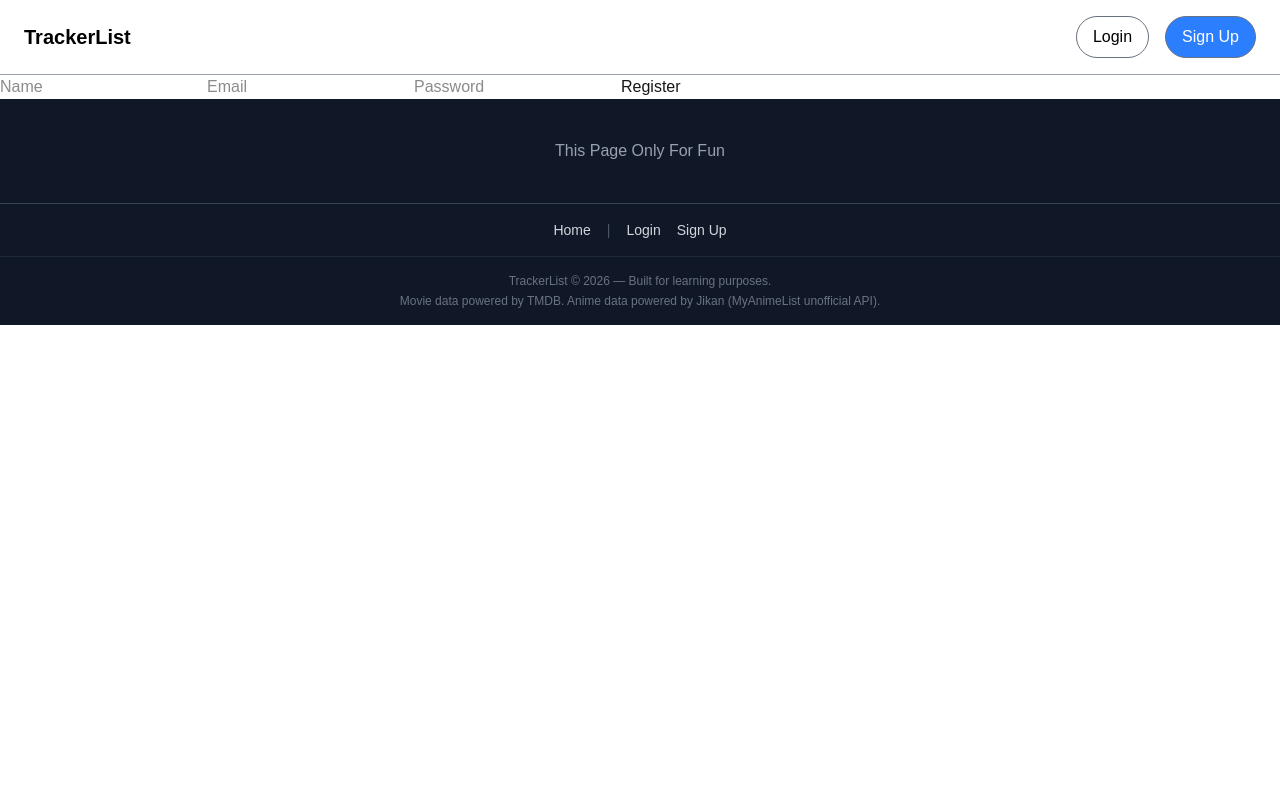
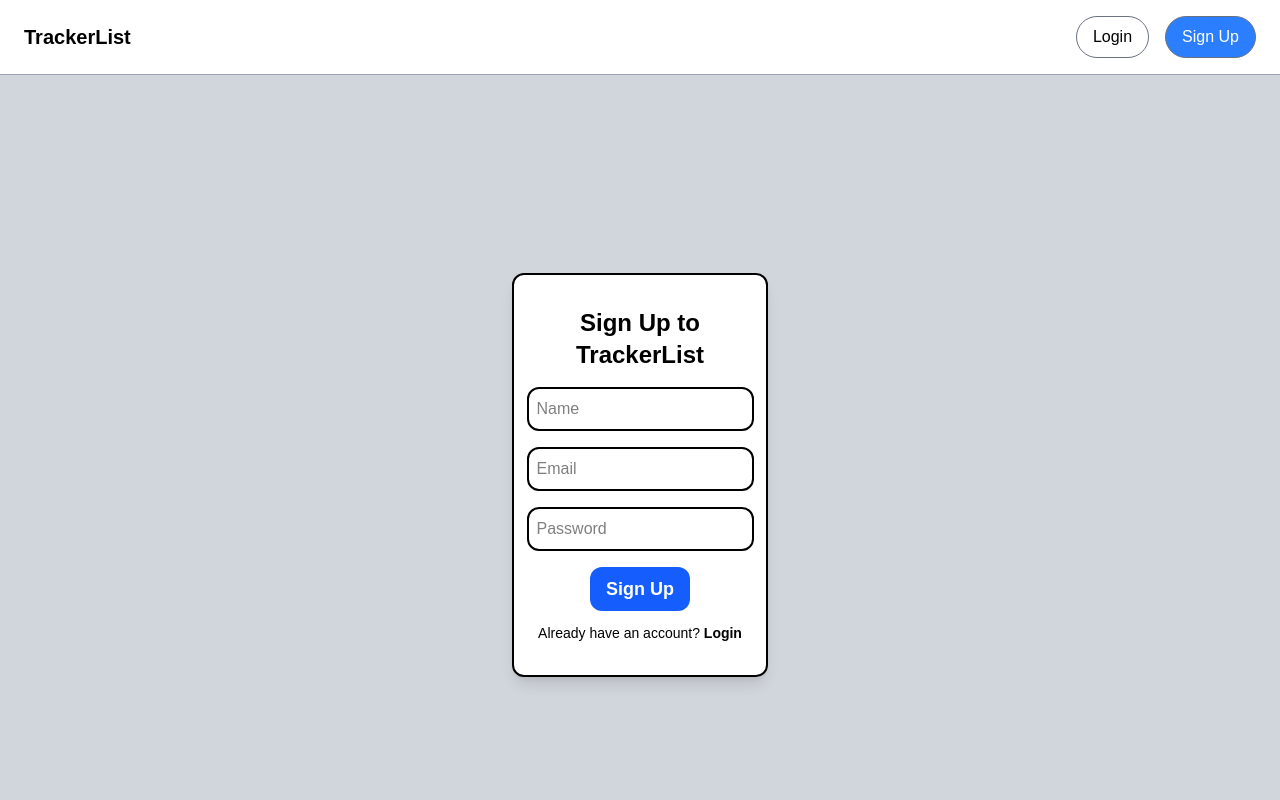
Before and after one commit to pyudha2/Movie_Tracker, a Next.js app: page /register in a window 1280 px wide. Shown: the top 800 px of the page. Built offline with nearby package versions, Linux system fonts and the light colour scheme; no server answers.

Commit message:
added feature

```diff
--- a/app/(auth)/login/page.tsx
+++ b/app/(auth)/login/page.tsx
@@ -3,11 +3,12 @@
 import { useState } from "react";
 import { useRouter } from "next/navigation";
 import { signIn } from "next-auth/react";
+import Link from "next/link";
 import toast from "react-hot-toast";
 
 export default function LoginPage() {
     const router = useRouter();
-    const [email, setEmail] = useState("");
+    const [name, setName] = useState("");
     const [password, setPassword] = useState("");
     const [loading, setLoading] = useState(false);
 
@@ -16,7 +17,7 @@ export default function LoginPage() {
         setLoading(true);
 
         const result = await signIn("credentials", {
-            email,
+            name,
             password,
             redirect: false,
         });
@@ -24,7 +25,7 @@ export default function LoginPage() {
         setLoading(false);
 
         if (result?.error) {
-            toast.error("Invalid email or password");
+            toast.error("Invalid name or password");
             return;
         }
 
@@ -33,13 +34,17 @@ export default function LoginPage() {
     };
 
     return (
-        <form className="bg-white min-h-screen" onSubmit={handleSubmit}>
+        <div className="bg-gray-300 min-h-screen flex flex-col items-center justify-center">
+            <div className="bg-white flex flex-col items-center justify-center border-2 border-black rounded-xl shadow-lg w-64 p-8">
+                <div className="flex flex-col items-center justify-center">
+                    <h1 className="text-2xl font-bold mb-4 text-black text-center">Login to TrackerList</h1>
+                </div>
+                <form onSubmit={handleSubmit}>
                     <input
-                type="email"
-                placeholder="Email"
-                value={email}
-                onChange={(e) => setEmail(e.target.value)
-                }
+                        type="text"
+                        placeholder="Name"
+                        value={name}
+                        onChange={(e) => setName(e.target.value)}
                         required
                         className="text-black border-2 border-black p-2 mb-4 rounded-xl"
                     />
@@ -51,9 +56,21 @@ export default function LoginPage() {
                         required
                         className="text-black border-2 border-black p-2 mb-4 rounded-xl"
                     />
+                    <div className="flex flex-col items-center justify-center">
                         <button className="text-white bg-blue-600 hover:bg-blue-700 text-lg font-bold py-2 px-4 rounded-xl" type="submit" disabled={loading}>
                             {loading ? "Logging in..." : "Login"}
                         </button>
+
+                        <Link href="/forgot-password" className="text-blue-600 hover:underline text-sm mt-3">
+                            Forgot Password?
+                        </Link>
+
+                        <Link href="/register" className="text-black hover:underline text-sm mt-3">
+                            Don&apos;t have an account? <span className="font-bold">Sign Up</span>
+                        </Link>
+                    </div>
                 </form >
+            </div>
+        </div>
     );
 }
--- a/app/(auth)/register/page.tsx
+++ b/app/(auth)/register/page.tsx
@@ -4,6 +4,7 @@ import { useState } from "react";
 import { useRouter } from "next/navigation";
 import { signIn } from "next-auth/react";
 import toast from "react-hot-toast";
+import Link from "next/link";
 
 export default function RegisterPage() {
     const router = useRouter();
@@ -32,7 +33,7 @@ export default function RegisterPage() {
             }
 
             const loginResult = await signIn("credentials", {
-                email,
+                name,
                 password,
                 redirect: false,
             });
@@ -54,6 +55,11 @@ export default function RegisterPage() {
     };
 
     return (
+        <div className="bg-gray-300 min-h-screen flex flex-col items-center justify-center">
+            <div className="bg-white flex flex-col items-center justify-center border-2 border-black rounded-xl shadow-lg w-64 p-8">
+                <div className="flex flex-col items-center justify-center">
+                    <h1 className="text-2xl font-bold mb-4 text-black text-center">Sign Up to TrackerList</h1>
+                </div>
                 <form onSubmit={handleSubmit}>
                     <input
                         type="text"
@@ -61,6 +67,7 @@ export default function RegisterPage() {
                         value={name}
                         onChange={(e) => setName(e.target.value)}
                         required
+                        className="text-black border-2 border-black p-2 mb-4 rounded-xl"
                     />
                     <input
                         type="email"
@@ -68,6 +75,7 @@ export default function RegisterPage() {
                         value={email}
                         onChange={(e) => setEmail(e.target.value)}
                         required
+                        className="text-black border-2 border-black p-2 mb-4 rounded-xl"
                     />
                     <input
                         type="password"
@@ -76,10 +84,18 @@ export default function RegisterPage() {
                         onChange={(e) => setPassword(e.target.value)}
                         required
                         minLength={8}
+                        className="text-black border-2 border-black p-2 mb-4 rounded-xl"
                     />
-            <button type="submit" disabled={loading}>
-                {loading ? "Creating account..." : "Register"}
+                    <div className="flex flex-col items-center justify-center">
+                        <button className="text-white bg-blue-600 hover:bg-blue-700 text-lg font-bold py-2 px-4 rounded-xl" type="submit" disabled={loading}>
+                            {loading ? "Creating account..." : "Sign Up"}
                         </button>
+                        <Link href="/login" className="text-black hover:underline text-sm mt-3">
+                            Already have an account? <span className="font-bold">Login</span>
+                        </Link>
+                    </div>
                 </form>
+            </div>
+        </div>
     );
 }
--- a/app/api/auth/register/route.ts
+++ b/app/api/auth/register/route.ts
@@ -6,15 +6,15 @@ export async function POST(req: Request) {
     const { name, email, password } = await req.json();
 
     try {
-        const userExists = await prisma.user.findUnique({
+        const userExists = await prisma.user.findFirst({
             where: {
-                email,
+                OR: [{ email }, { name }],
             },
         });
 
         if (userExists) {
             return NextResponse.json(
-                { message: "User is already registered with this email address" },
+                { message: "Email or name is already registered" },
                 { status: 400 }
             );
         }
--- a/lib/auth.ts
+++ b/lib/auth.ts
@@ -16,16 +16,16 @@ export const authOptions: NextAuthOptions = {
         CredentialsProvider({
             name: "Credentials",
             credentials: {
-                email: { label: "Email", type: "email" },
+                name: { label: "Name", type: "text" },
                 password: { label: "Password", type: "password" },
             },
             async authorize(credentials) {
-                if (!credentials?.email || !credentials?.password) {
+                if (!credentials?.name || !credentials?.password) {
                     return null;
                 }
 
                 const user = await prisma.user.findUnique({
-                    where: { email: credentials.email },
+                    where: { name: credentials.name },
                 });
 
                 if (!user) {
```
Also changed, not shown: 2 other files (tests, documents, lock files or other folders). Lines whose indentation alone changed are shown as unchanged.
